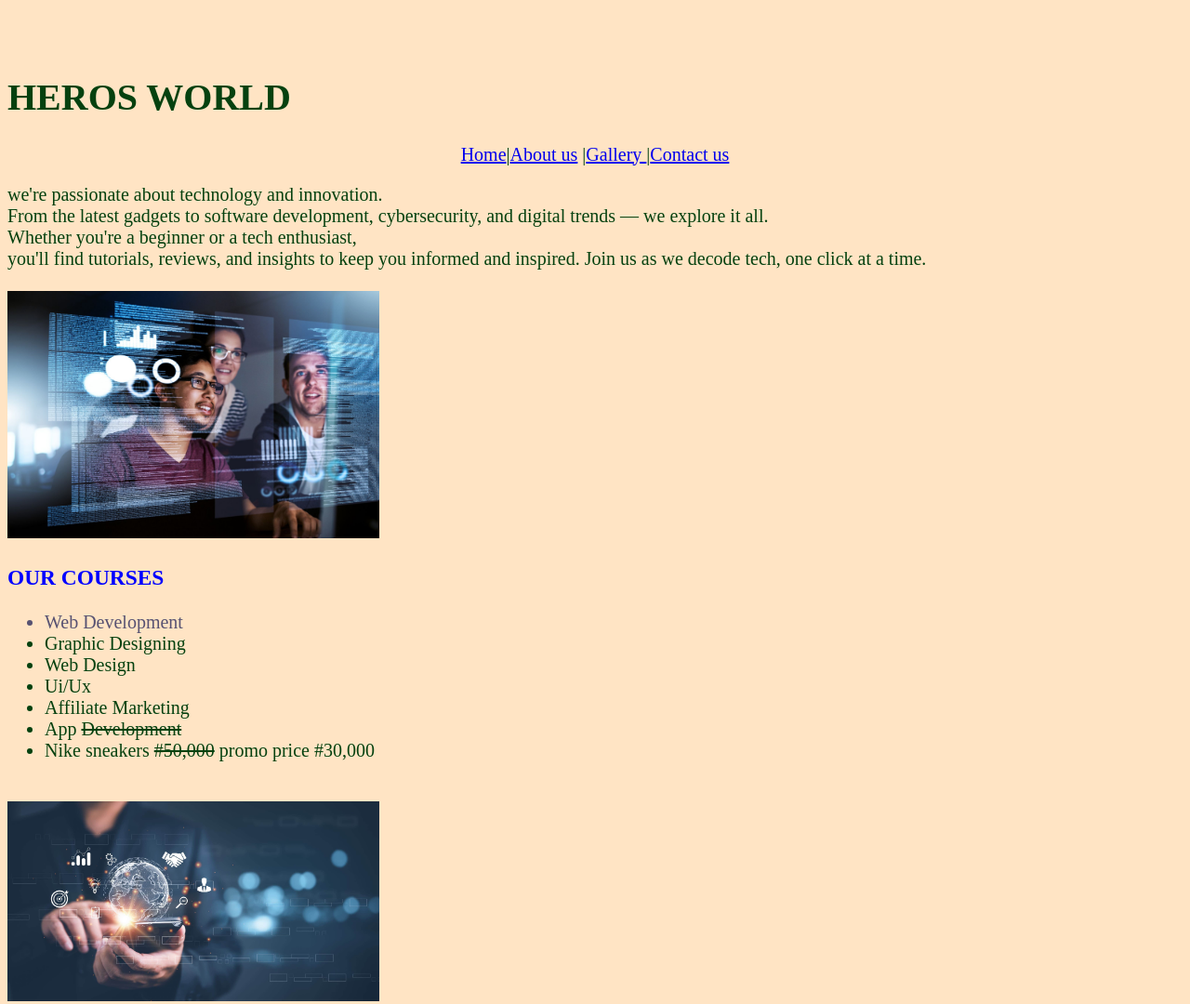
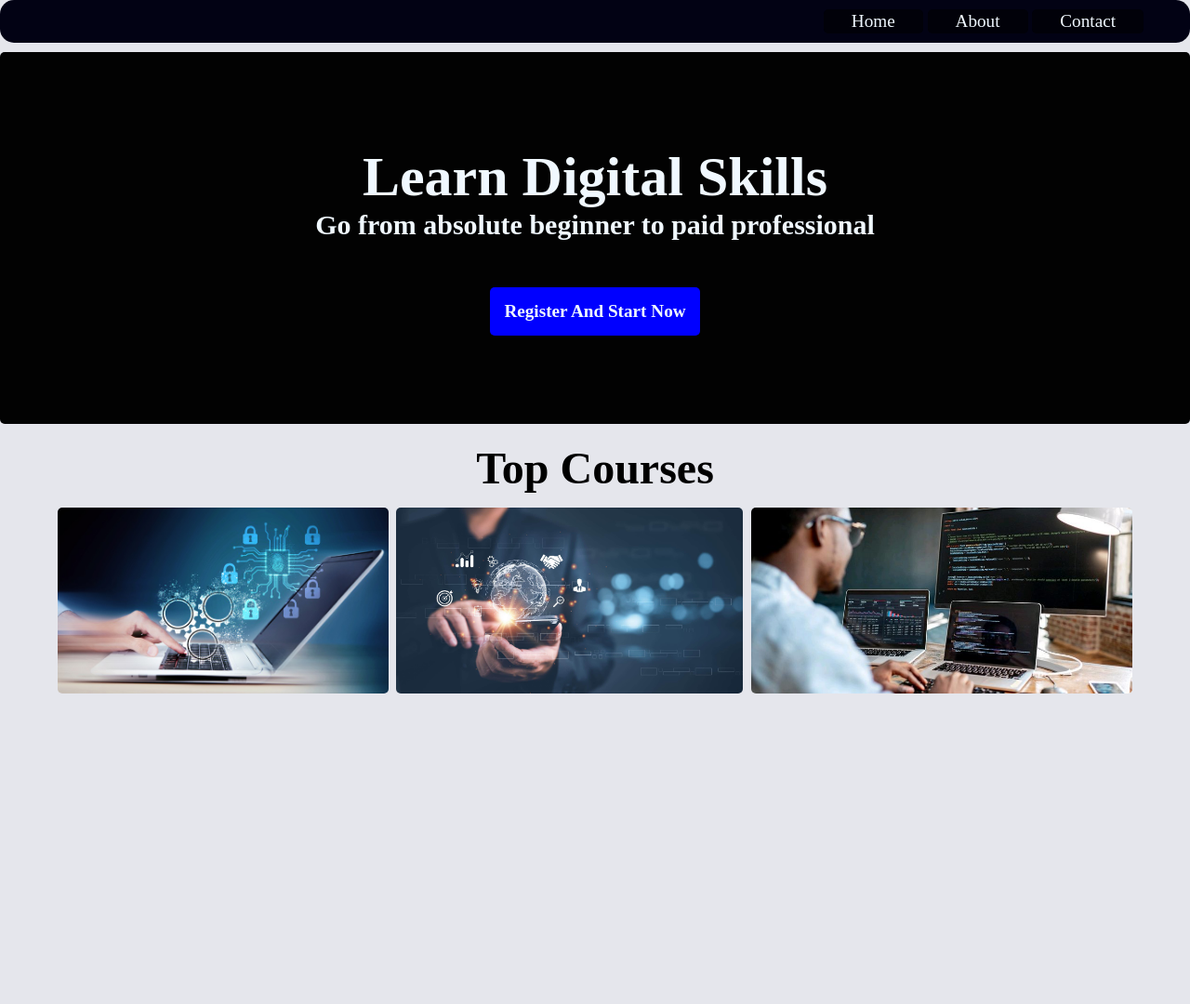
Before and after one commit to Ifechukwuloni/okpu-daniel-html-assignment, a plain HTML site: page index.html in a window 1280 px wide. Shown: the top 1080 px of the page at 93% size. After the commit the page ends 800 px from the top, so only its background shows below. Drawn offline with Linux system fonts and the light colour scheme.

Commit message:
Add files via upload
updated html/css

```diff
--- /dev/null
+++ b/css/style.css
@@ -0,0 +1,82 @@
+*{
+    box-sizing: border-box;
+    padding: 0;
+    margin: 0;
+}
+body{
+    background-color: rgb(229, 230, 236);
+    font-weight: bold;
+    font-size: larger;
+}
+
+h1{
+    color: black;
+}
+.heading{
+    color: rgb(29, 16, 212);
+
+}
+#menu{ background-color: rgb(2, 2, 20);
+    width: auto;
+
+    color: azure;
+    padding: 10px 50px;
+    text-align: right;
+    border-radius: 15px;
+}
+#menu a{
+    background-color: rgba(0, 0, 5, 0.712);
+    color: aliceblue;
+    font-weight: 100;
+    text-decoration: none;
+    padding: 2px 30px;
+    border-radius: 5px;
+    display: inline-block;
+}
+#menu a:hover{
+    background-color: rgb(49, 49, 211);
+}
+#hero{
+    background-color: rgb(2, 2, 2);
+    height: 400px;
+    width: auto;
+    border-radius: 5px;
+    margin-top: 10px;
+    text-align: center;
+    padding-top: 100px;
+}
+#hero h1{
+    color: aliceblue;
+    font-size: 60px;
+}
+#hero p{
+    color: aliceblue;
+    font-size: 30px;
+}
+#hero a{
+    background-color: blue;
+    color: aliceblue;
+    text-decoration: none;
+    padding: 15px;
+    border-radius: 5px;
+    display: inline-block;
+    margin-top: 50px;
+}
+#hero a:hover{
+    background-color: rgb(69, 69, 255);
+}
+#courses{
+    margin-top: 20px;
+    text-align: center;
+
+}
+#courses h1{
+    font-size: 3rem;
+margin-bottom: 15px;
+}
+#courses img{
+    height: 200px;
+    margin: 0px 2px;
+    border-radius: 5px;
+
+}
--- a/index.html
+++ b/index.html
@@ -1,72 +1,25 @@
 <!DOCTYPE html>
 <html lang="en">
 <head>
-    <meta charset="UTF-8">
-    <meta name="viewport" content="width=device-width, initial-scale=1.0">
-    <title>HTML TUTORIAL</title>
-    <style>
-        body{ background-color: bisque;
-            color: rgb(5, 65, 15);
-            font-size: 20px;
 
-        }
-    </style>
+    <title>Heros World</title>
+    <link rel="stylesheet" href="css/style.css">
 </head>
-<body bgcolor="#00bfff"> <br> <br>
-<h1> HEROS WORLD</h1>
-<p align="center"><a href="index.html">Home</a>|<a href="about.html">About us</a>   |<a href="gallery.html">Gallery </a>  |<a href="contact.html">Contact us</a>
-</p>
-we're passionate about technology and innovation. <br>From the latest gadgets to software development, cybersecurity, and digital trends — we explore it all. <br>
-Whether you're a beginner or a tech enthusiast, <br>
-you'll find tutorials, reviews, and insights to keep you informed and inspired.
+<body>
+    <div id="menu">
+        <a href="index.html">Home</a> <a href="about.html">About</a> <a href="contact.html">Contact</a>
+    </div>
+    <div id="hero">
+        <h1>Learn Digital Skills</h1>
+        <p>Go from absolute beginner to paid professional</p>
+      <a href="">Register And Start Now</a>
+    </div>
+    <div id="courses">
+        <h1>Top Courses</h1>
+        <img src="images/Best-IT-Courses-2.jpeg" alt="">
+        <img src="images/shutterstock_1932042689-scaled.jpg"">
+        <img src="images/software-development.jpg" alt="">
 
-Join us as we decode tech, one click at a time. <br> <br>
-<img src="images/Tech-talent.jpeg" alt="" width="400">
-<br>
-<h3 style="color: blue;">OUR COURSES</h3>
-<ul>
-    <li style="color: rgb(87, 82, 114);">Web Development</li>
-    <li>Graphic Designing</li>
-    <li>Web Design</li>
-    <li>Ui/Ux</li>
-    <li>Affiliate Marketing</li>
-    <li>App <del>Development</del></li>
-    <li>Nike sneakers <del> #50,000</del> promo price #30,000</li>
-</ul>
- <br>
-
- <img src="images/shutterstock_1932042689-scaled.jpg" alt="" width="400">
-
-<!-- <hr width="500" color="black" size="2"> -->
-
-
-
-    </p><br>
-    <Table style="background-color: aliceblue;" width="70%">
-        <tr bgcolor="cream">
-        <td>Id</td><td>Username</td><td>Email</td><td>Phone</td><td>Account Type</td><td>Status</td></tr>
-        <tr>
-            <td>1</td><td>Helen</td><td>ife@gmail.com</td><td>08064377508</td><td>Gold</td><td>active</td>
-        </tr>
-        <tr><td>2</td><td>Helen</td><td>ife@gmail.com</td><td>08064377508</td><td>Gold</td><td>active</td></tr>
-        <tr>  <td>3</td><td>Helen</td><td>ife@gmail.com</td><td>08064377508</td><td>Gold</td><td>active</td>
-
-        </tr>
-        <tr>
-            <td>4</td><td>Helen</td><td>ife@gmail.com</td><td>08064377508</td><td>Gold</td><td>active</td>
-        </tr>
-
-    </Table>
-    <br>
-    <audio controls>
-        <source src="media/you do this one cci lagos.mp3" type="audio/mp3">
-    </audio>
-
-    <br><br><br>
-    <a href="about.html">click here </a> to read more <br><br>
-
-copyright 2025&#169; . Heros world
-
-
+    </div>
 </body>
 </html>
```
Also changed, not shown: contact.html (+1 -1 lines), gallery.html (+10 -12 lines), images/Best-IT-Courses-2.jpeg (added), images/images.jpg (added), images/software-development.jpg (added).
